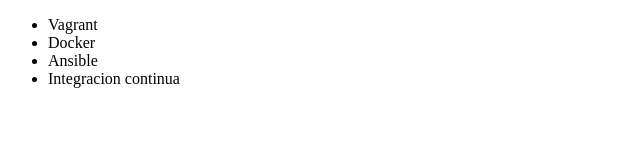
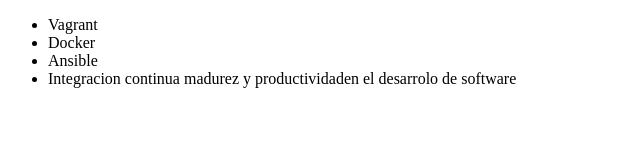
Before and after one commit to Vargas30/alura-git, a plain HTML site: page index.html in a window 1280 px wide. Shown: the whole page, without its empty margins (0-640 px from the left). Drawn offline with Linux system fonts and the light colour scheme.

Commit message:
completando informacion

```diff
--- a/index.html
+++ b/index.html
@@ -9,7 +9,7 @@
          <li> Vagrant </li>
          <li> Docker </li>
          <li> Ansible </li>
-         <li> Integracion continua </li>
+         <li> Integracion continua madurez y productividaden el desarrolo de software</li>
      </ul>
 </body>
 </html>
```
